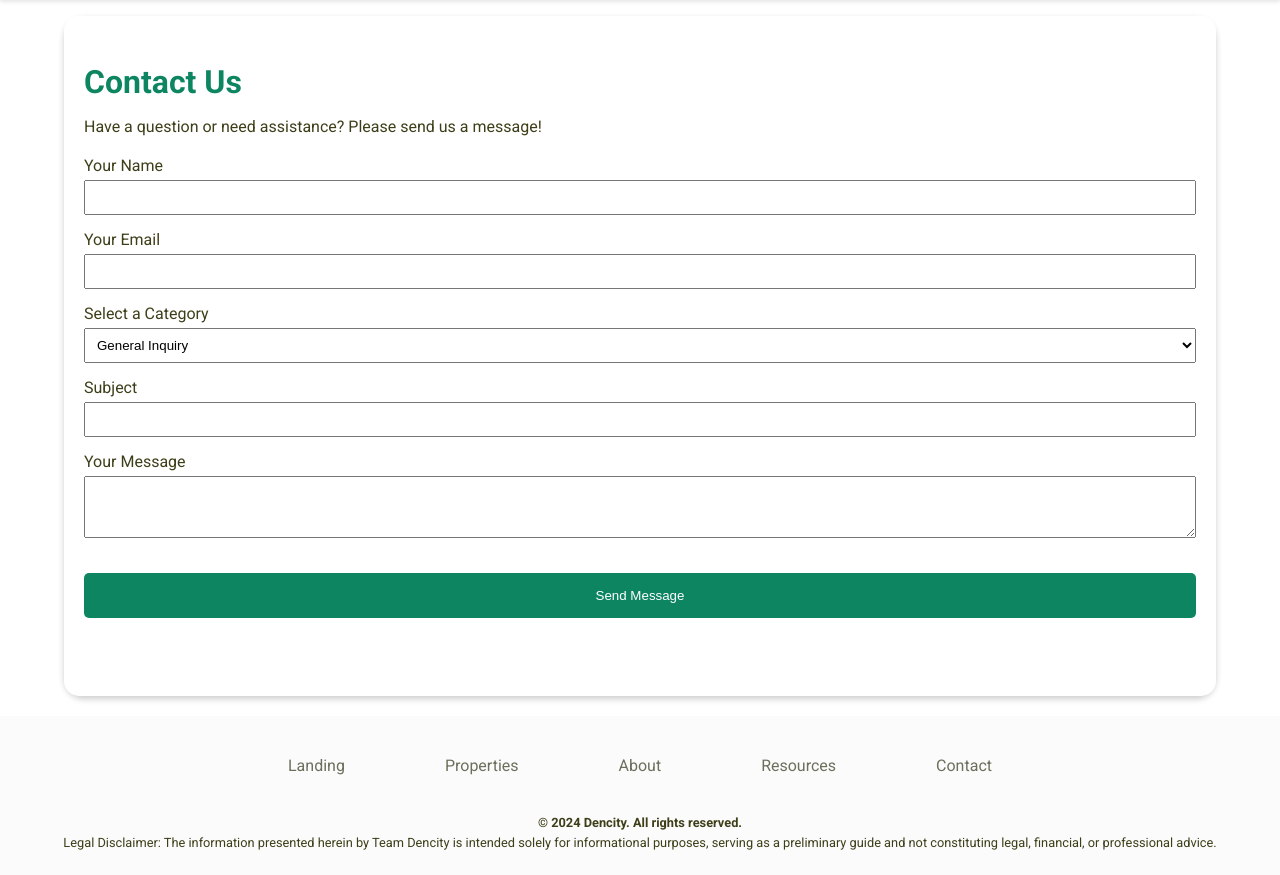
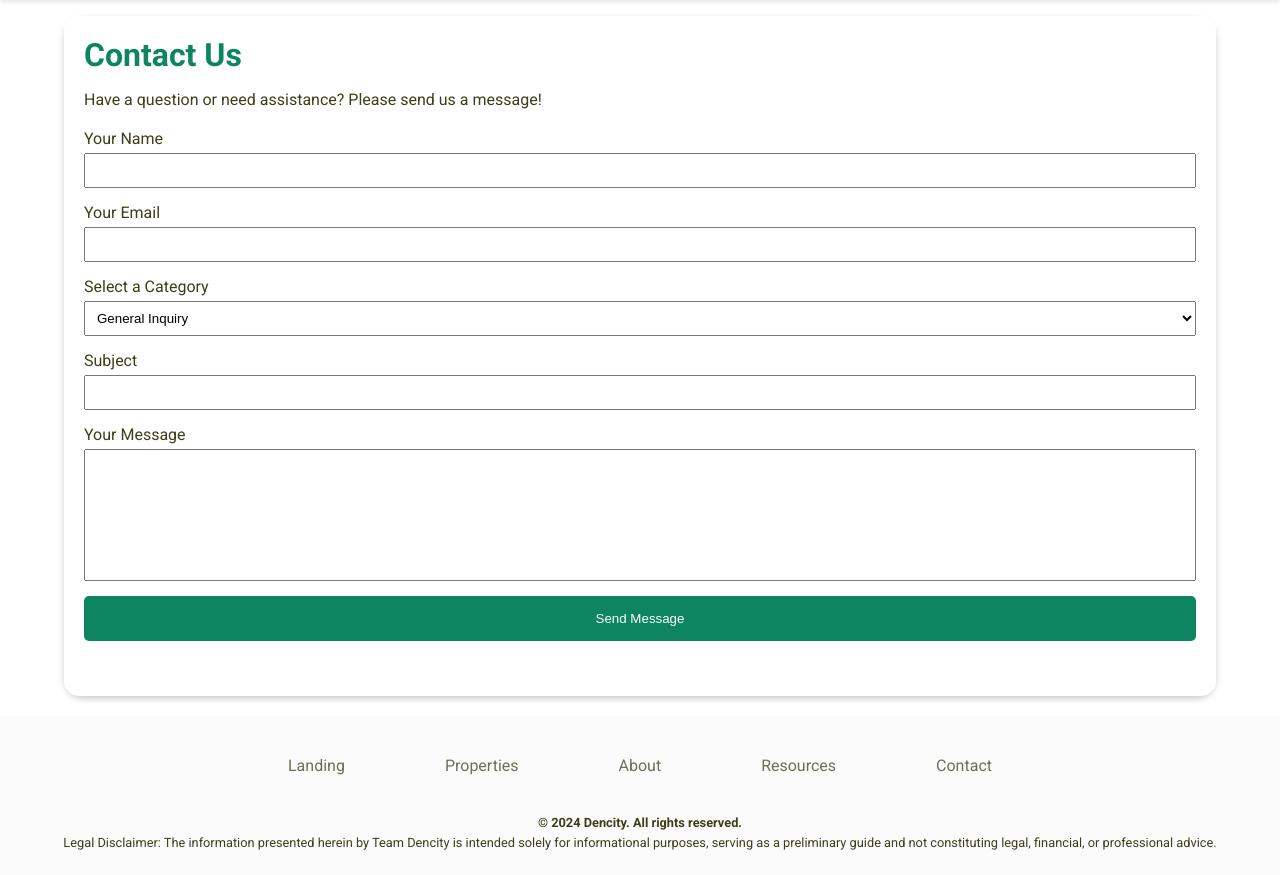
Before and after one commit to MasonGreen365/dencity, a Flask app: page /contact in a window 1280 px wide. Shown: the part 84-959 px from the top of the page. Run offline with Flask 3, Linux system fonts and the light colour scheme; some libraries are stand-ins or nearby versions.

Commit message:
update contact form styling

```diff
--- a/static/css/style.css
+++ b/static/css/style.css
@@ -708,7 +708,7 @@ h3.image-caption {
 .contact-form h2 {
     font-size: 2rem;
     color: var(--rainforest);
-    margin-bottom: 10px;
+    margin: 0px;
 }
 
 .contact-form p {
@@ -734,10 +734,12 @@ h3.image-caption {
     font-family:'Roboto', sans-serif;
     margin-bottom: 15px;
     padding: 15px;
+    height: 100px;
+    resize: none;
 }
 
 .contact-form button {
-    margin-top: 20px;
+    margin: 0;
     padding: 15px;
     background-color: var(--rainforest);
     color: var(--white);
```
